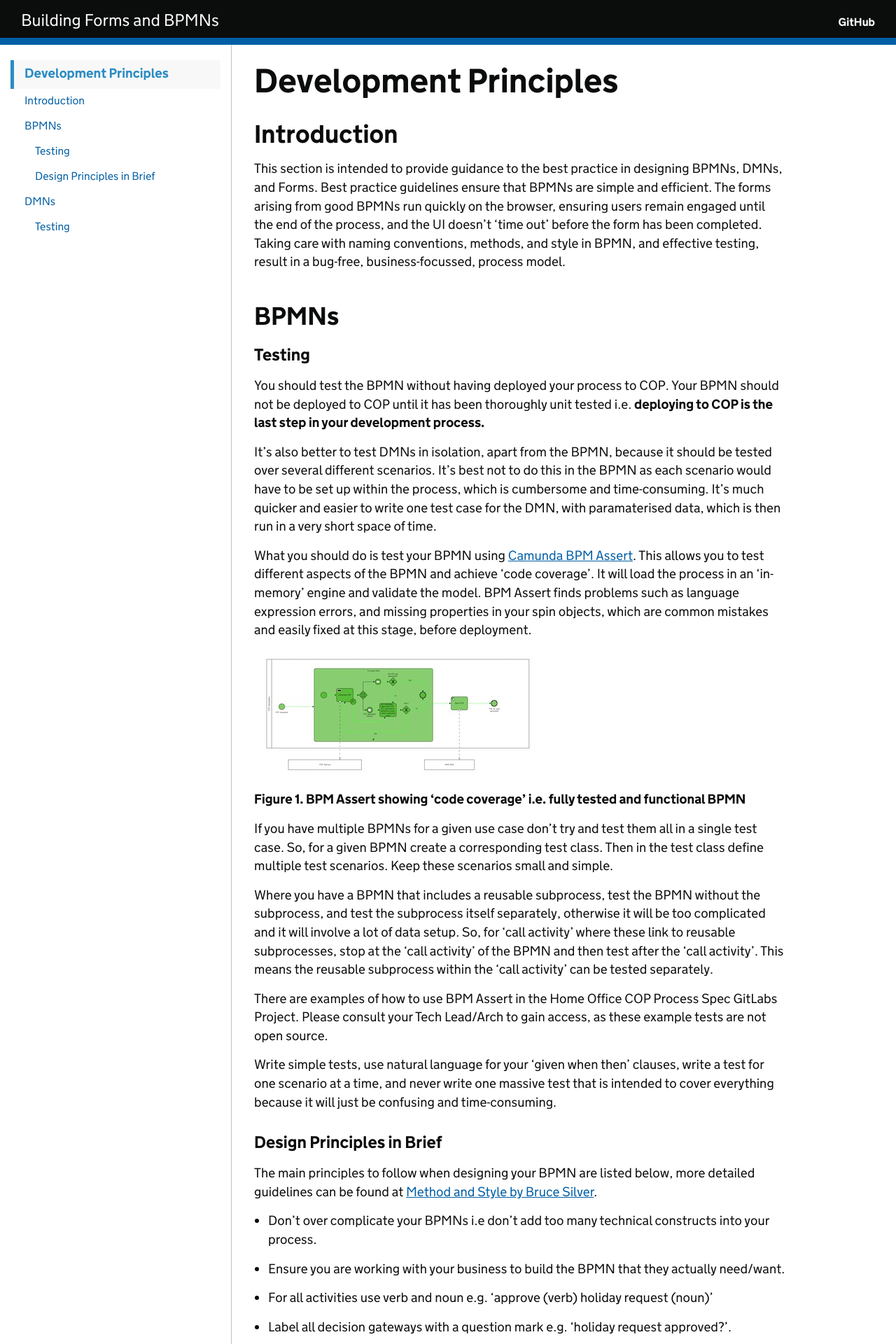
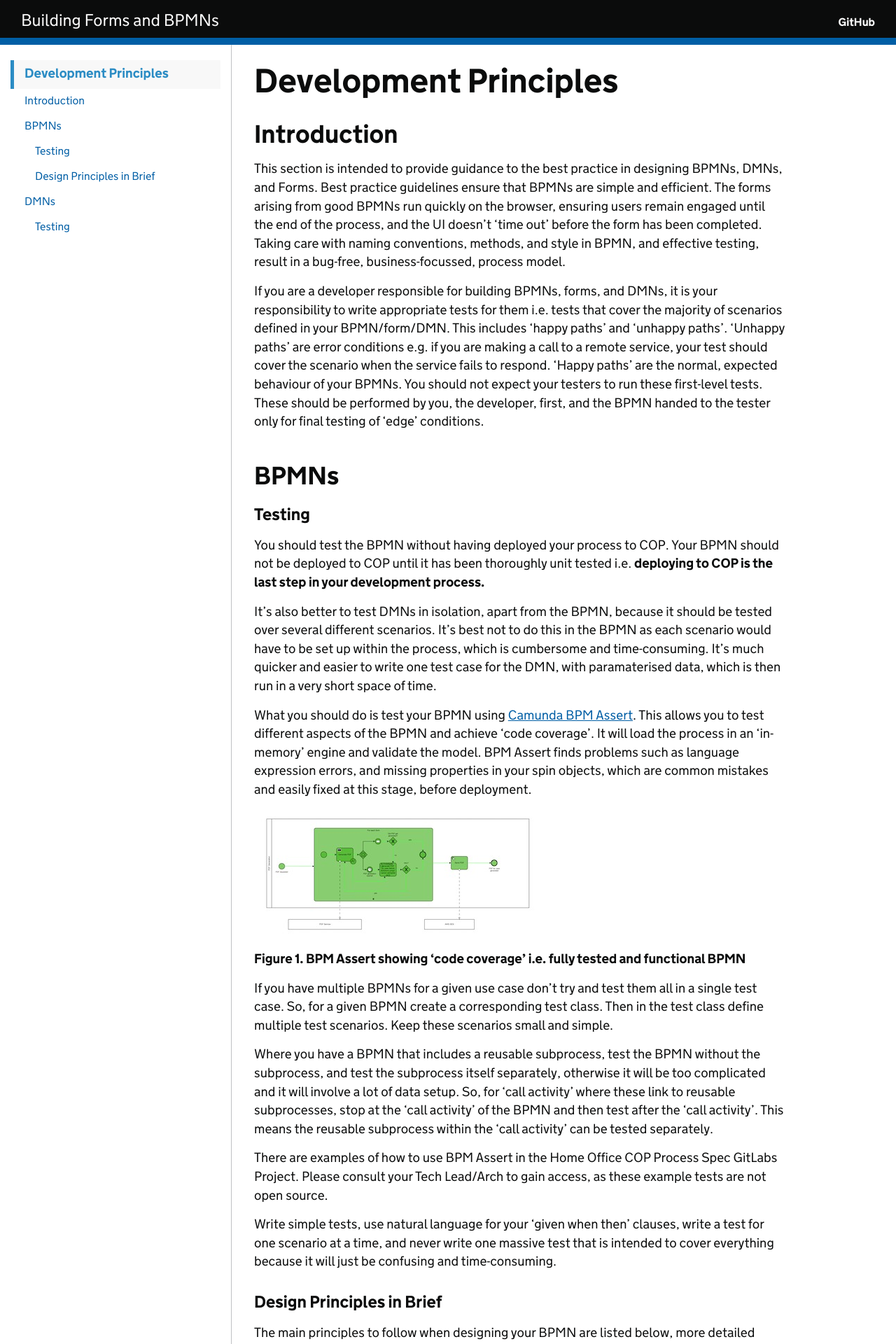
Before and after one commit to UKHomeOffice/cop-design-guidelines, a Jekyll site: the page built from principles/development-principles.md, in a window 1280 px wide. Shown: the top 1920 px of the page at 70% size. Built offline with Jekyll 4.4.1, drawn with Linux system fonts in a browser that asks for light colours; our own code applies the rules of GitHub Pages for plain Markdown files; some of the changed text lies outside the part shown.

Commit message:
relates #20

```diff
--- a/principles/development-principles.md
+++ b/principles/development-principles.md
@@ -8,6 +8,8 @@ expires: 2020-12-31
 ## Introduction
 This section is intended to provide guidance to the best practice in designing BPMNs, DMNs, and Forms.
 Best practice guidelines ensure that BPMNs are simple and efficient. The forms arising from good BPMNs run quickly on the browser, ensuring users remain engaged until the end of the process, and the UI doesn't 'time out' before the form has been completed. Taking care with naming conventions, methods, and style in BPMN, and effective testing, result in a bug-free, business-focussed, process model.
+
+If you are a developer responsible for building BPMNs, forms, and DMNs, it is your responsibility to write appropriate tests for them i.e. tests that cover the majority of scenarios defined in your BPMN/form/DMN. This includes 'happy paths' and 'unhappy paths'. 'Unhappy paths' are error conditions e.g. if you are making a call to a remote service, your test should cover the scenario when the service fails to respond. 'Happy paths' are the normal, expected behaviour of your BPMNs. You should not expect your testers to run these first-level tests. These should be performed by you, the developer, first, and the BPMN handed to the tester only for final testing of 'edge' conditions.
 
 ## BPMNs
 
```
